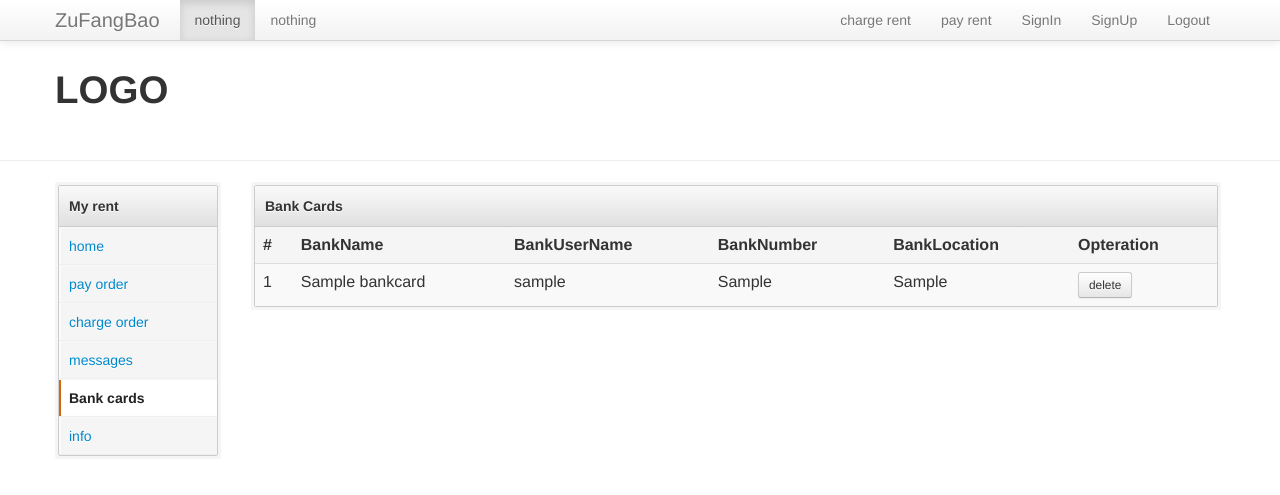
After one commit to zsjss/payme, a Django app: template portal/templates/portal/bankcards.html in a window 1280 px wide. The commit adds this page. Shown: the top 495 px of the page. Run offline with Django 3.2, Linux system fonts and the light colour scheme; the template is opened without the code that fills it: values that come from a table or form of the project are taken from there, others are empty; tables that the repository leaves empty hold one stand-in row (values such as "Sample post"); parts of the project's set-up code (start-up, migrations or seed data) failed here and were passed over; some libraries are stand-ins or nearby versions.

Commit message:
zsj_bankcards_function

```diff
--- a/portal/templates/portal/_base_account.html
+++ b/portal/templates/portal/_base_account.html
@@ -19,7 +19,7 @@
           <a href="{% url 'account_messges' %}">messages</a>
         </li>
         <li>
-          <a href="#">Bank cards</a>
+          <a href="{% url 'account_cardmamage' %}">Bank cards</a>
         </li>
       </ul>
     </div>
--- /dev/null
+++ b/portal/templates/portal/bankcards.html
@@ -0,0 +1,74 @@
+{% extends "portal/_base_account.html" %}
+
+{% block content %}
+<div class="container">
+  <div class="row">
+    <div class="span2 graybox" id="sidebar">
+      <ul class="nav graybox-inner">
+        <h3>My rent</h3>
+        <li>
+          <a  href="#">home</a>
+        </li>
+        <li>
+          <a href="#">pay order</a>
+        </li>
+        <li>
+          <a href="#">charge order</a>
+        </li>
+        <li>
+          <a  href="#">messages</a>
+        </li>
+        <li>
+          <a class="selected" href="{% url 'account_cardmamage' %}">Bank cards</a>
+        </li>
+        <li>
+          <a href="#">info</a>
+        </li>
+      </ul>
+    </div>
+
+    <div class="span10" id="content">
+      <div class="graybox">
+        <div class="graybox-inner">
+          <h3>Bank Cards</h3>
+          <table cellspacing="0" class="table table-striped">
+            <thead>
+              <tr>
+                <th> # </th>
+                <th> BankName </th>
+                <th> BankUserName </th>
+                <th> BankNumber </th>
+                <th> BankLocation </th>
+                <th> Opteration </th>
+
+              </tr>
+            </thead>
+            <tbody>
+
+                {% if cards %}
+                {% for card in cards %}
+
+              <tr>
+
+                <td> {{ card.id}} </td>
+                <td> {{ card.bank_name }} </td>
+                <td> {{ card.card_user_name }}</td>
+                <td> {{ card.card_no }}</td>
+                <td> {{ card.card_loc }}</td>
+
+
+                <td> <a class="btn btn-small">delete</a></td>
+              </tr>
+
+               {% endfor %}
+               {% endif %}
+            </tbody>
+          </table>
+        </div>
+
+
+
+    </div>
+    </div>
+</div>
+{% endblock %}
--- a/portal/views/account.py
+++ b/portal/views/account.py
@@ -21,7 +21,11 @@ def vip(request):
 
 @require_auth
 def cardmanage(request):
-    pass
+    username = request.session.get('username')
+    user = User.objects.filter(username = username)
+    user_id = user[0].id
+    cards = BankCard.objects.filter(owner_id = user_id)
+    return utils.render('bankcards.html',{'cards': cards})
 
 
 @require_auth
```
